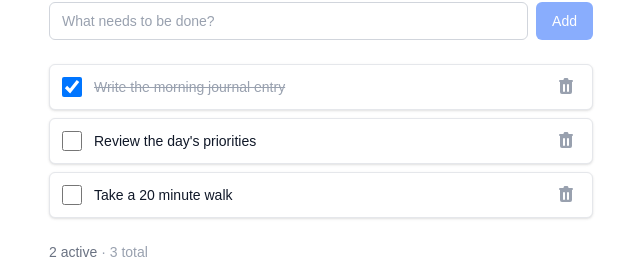
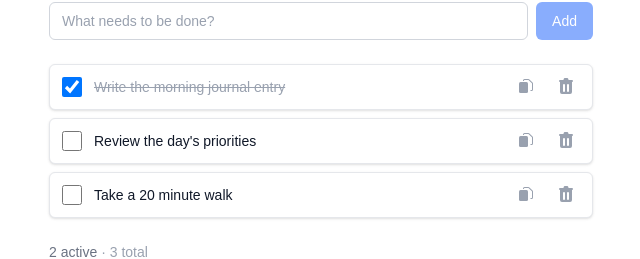
Before and after one commit to illegalcall/todo-app, a Next.js app: page / in a window 1280 px wide. Shown: the part 122-381 px from the top of the page, without its empty margins (319-959 px from the left). Built offline with nearby package versions, Linux system fonts and the light colour scheme.

Commit message:
feat: duplicate todos

```diff
--- a/app/page.tsx
+++ b/app/page.tsx
@@ -1,5 +1,5 @@
 // #107 — Main page wiring with state management
-// #108 — Todo deletion  |  #109 — Todo count summary
+// #108 — Todo deletion  |  #109 — Todo count summary  |  #64 — Todo duplication
 "use client";
 
 import { useState } from "react";
@@ -24,6 +24,21 @@ export default function Home() {
         todo.id === id ? { ...todo, completed: !todo.completed } : todo,
       ),
     );
+  }
+
+  function handleDuplicate(id: string) {
+    setTodos((prev) => {
+      const original = prev.find((todo) => todo.id === id);
+      if (!original) return prev;
+      const index = prev.indexOf(original);
+      const next = [...prev];
+      next.splice(index + 1, 0, {
+        id: crypto.randomUUID(),
+        title: original.title,
+        completed: false,
+      });
+      return next;
+    });
   }
 
   function handleDelete(id: string) {
@@ -52,6 +67,7 @@ export default function Home() {
         todos={todos}
         onToggle={handleToggle}
         onDelete={handleDelete}
+        onDuplicate={handleDuplicate}
       />
 
       <p
--- a/components/TodoItem.tsx
+++ b/components/TodoItem.tsx
@@ -1,13 +1,19 @@
-// #104 — TodoItem component (with #108 deletion support)
+// #104 — TodoItem component (with #108 deletion support and #64 duplication)
 import type { Todo } from "@/types/todo";
 
 interface TodoItemProps {
   todo: Todo;
   onToggle: (id: string) => void;
   onDelete: (id: string) => void;
+  onDuplicate: (id: string) => void;
 }
 
-export default function TodoItem({ todo, onToggle, onDelete }: TodoItemProps) {
+export default function TodoItem({
+  todo,
+  onToggle,
+  onDelete,
+  onDuplicate,
+}: TodoItemProps) {
   const labelId = `todo-label-${todo.id}`;
 
   return (
@@ -33,6 +39,23 @@ export default function TodoItem({ todo, onToggle, onDelete }: TodoItemProps) {
       </label>
       <button
         type="button"
+        onClick={() => onDuplicate(todo.id)}
+        aria-label={`Duplicate "${todo.title}"`}
+        className="shrink-0 rounded p-1 text-gray-400 transition-colors hover:text-blue-600 focus:outline-none focus:ring-2 focus:ring-blue-500 dark:hover:text-blue-400"
+      >
+        <svg
+          xmlns="http://www.w3.org/2000/svg"
+          viewBox="0 0 20 20"
+          fill="currentColor"
+          className="h-5 w-5"
+          aria-hidden="true"
+        >
+          <path d="M7 3.5A1.5 1.5 0 0 1 8.5 2h3.879a1.5 1.5 0 0 1 1.06.44l3.122 3.121a1.5 1.5 0 0 1 .439 1.061V12.5A1.5 1.5 0 0 1 15.5 14h-1v-1h1a.5.5 0 0 0 .5-.5V6.621a.5.5 0 0 0-.146-.353l-3.122-3.122A.5.5 0 0 0 12.379 3H8.5a.5.5 0 0 0-.5.5v.5H7v-.5Z" />
+          <path d="M4.5 5A1.5 1.5 0 0 0 3 6.5v8A1.5 1.5 0 0 0 4.5 16h6a1.5 1.5 0 0 0 1.5-1.5v-8A1.5 1.5 0 0 0 10.5 5h-6Z" />
+        </svg>
+      </button>
+      <button
+        type="button"
         onClick={() => onDelete(todo.id)}
         aria-label={`Delete "${todo.title}"`}
         className="shrink-0 rounded p-1 text-gray-400 transition-colors hover:text-red-600 focus:outline-none focus:ring-2 focus:ring-red-500 dark:hover:text-red-400"
--- a/components/TodoList.tsx
+++ b/components/TodoList.tsx
@@ -1,4 +1,4 @@
-// #105 — TodoList component
+// #105 — TodoList component (with #64 duplication support)
 import type { Todo } from "@/types/todo";
 import TodoItem from "./TodoItem";
 
@@ -6,9 +6,15 @@ interface TodoListProps {
   todos: Todo[];
   onToggle: (id: string) => void;
   onDelete: (id: string) => void;
+  onDuplicate: (id: string) => void;
 }
 
-export default function TodoList({ todos, onToggle, onDelete }: TodoListProps) {
+export default function TodoList({
+  todos,
+  onToggle,
+  onDelete,
+  onDuplicate,
+}: TodoListProps) {
   if (todos.length === 0) {
     return (
       <p className="rounded-md border border-dashed border-gray-300 px-3 py-6 text-center text-sm text-gray-500 dark:border-gray-600 dark:text-gray-400">
@@ -25,6 +31,7 @@ export default function TodoList({ todos, onToggle, onDelete }: TodoListProps) {
           todo={todo}
           onToggle={onToggle}
           onDelete={onDelete}
+          onDuplicate={onDuplicate}
         />
       ))}
     </ul>
```
